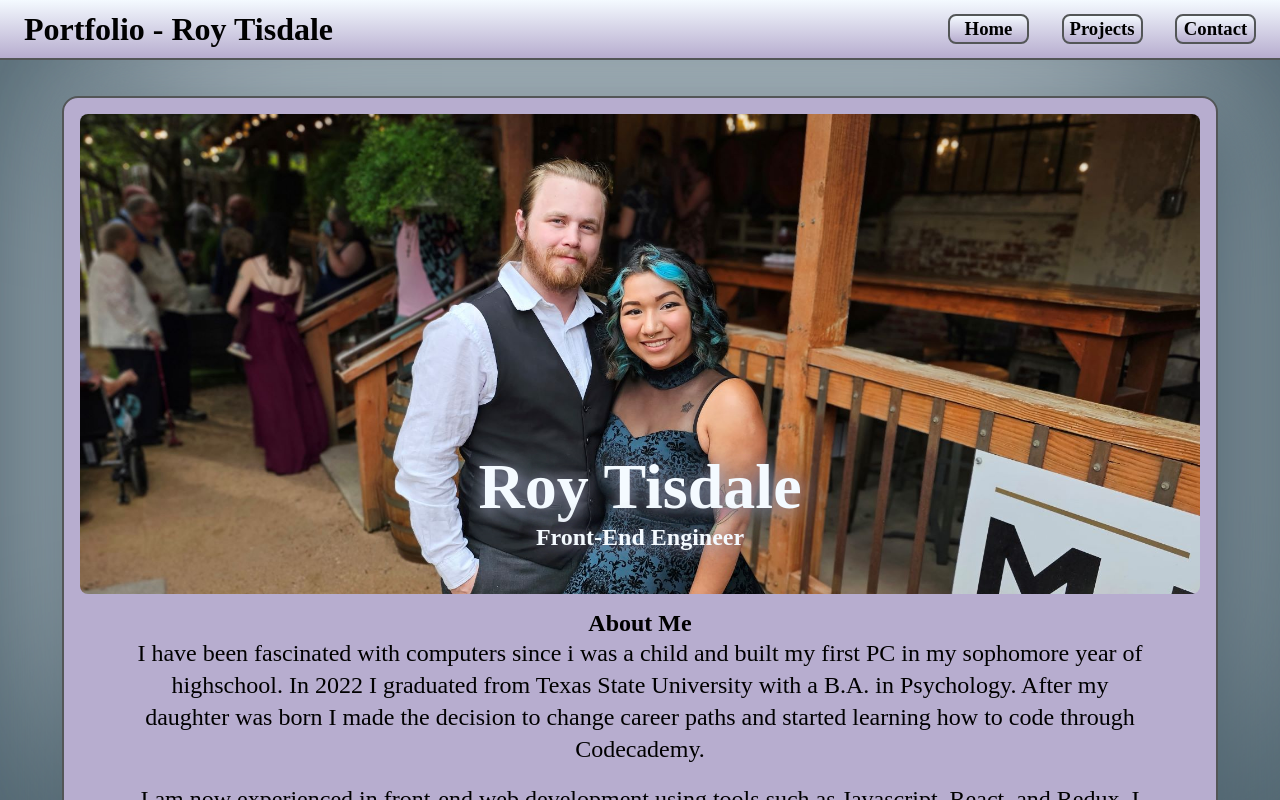
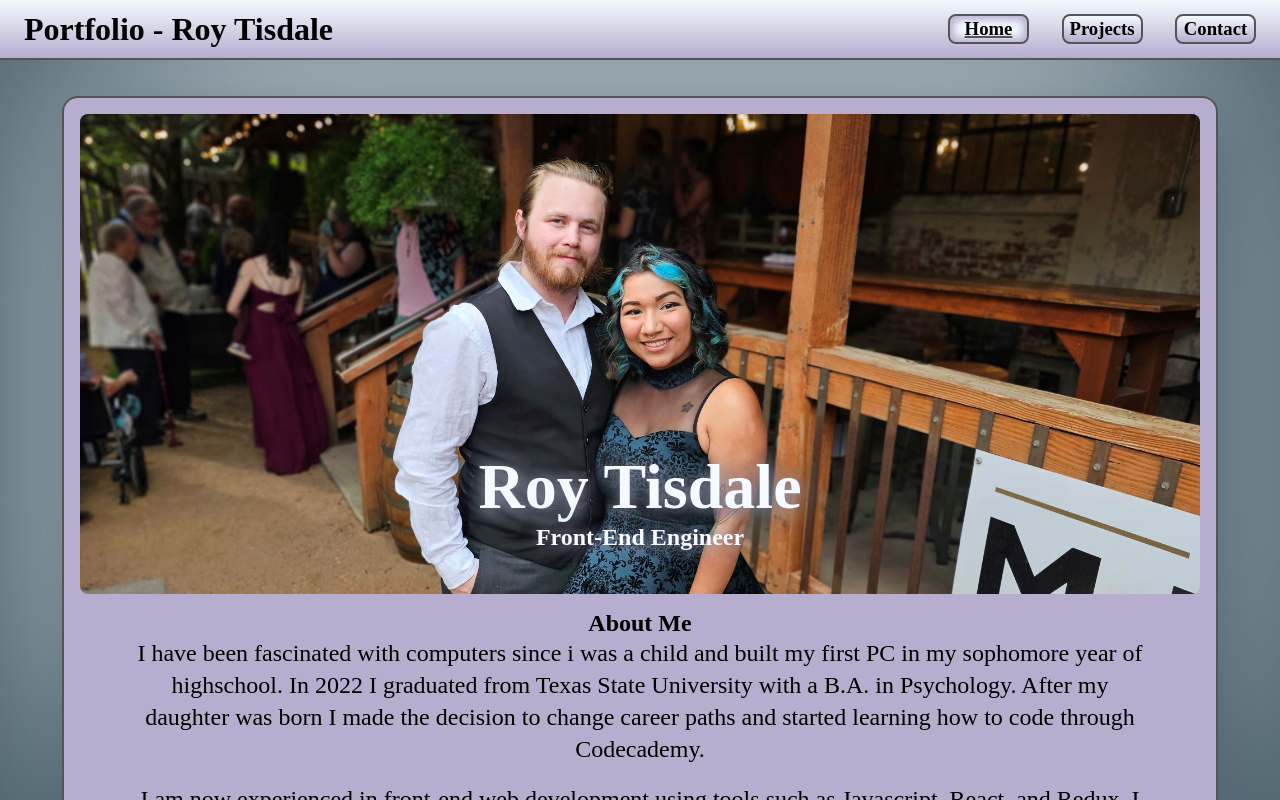
Before and after one commit to R0yalcomet/Portfolio2, a React (Create React App) app: page / in a window 1280 px wide. Built offline with nearby package versions, Linux system fonts and the light colour scheme.

Commit message:
"path-specific styling for nav buttons"

```diff
--- a/src/App/AppLayout.js
+++ b/src/App/AppLayout.js
@@ -1,15 +1,17 @@
 import React from "react";
-import { Outlet, Link } from "react-router-dom";
+import { Outlet, Link, useLocation } from "react-router-dom";
 
 const AppLayout = () => {
+    let location = useLocation();
+
     return (
         <div>
             <header>
                 <h1>Portfolio - Roy Tisdale</h1>
                 <nav>
-                    <Link className="navButton" to={"/"}><h3>Home</h3></Link>
-                    <Link className="navButton" to={"/projects"}><h3>Projects</h3></Link>
-                    <Link className="navButton" to={"/contact"}><h3>Contact</h3></Link>
+                    <Link className={location.pathname === "/" ? "currentPage navButton" : "navButton"} to={"/"}><h3>Home</h3></Link>
+                    <Link className={location.pathname === "/projects" ? "currentPage navButton" : "navButton"} to={"/projects"}><h3>Projects</h3></Link>
+                    <Link className={location.pathname === "/contact" ? "currentPage navButton" : "navButton"} to={"/contact"}><h3>Contact</h3></Link>
                 </nav>
             </header>
             <Outlet/>
--- a/src/index.css
+++ b/src/index.css
@@ -150,3 +150,9 @@ p {
 .navButton:active {
     box-shadow: inset #4F646F 0 0 1rem -.125rem;
 }
+
+.currentPage {
+    background: #F4FAFF;
+    box-shadow: inset #B7ADCF 0 0 .5rem .25rem;
+    text-decoration: underline #535657 .125rem;
+}
```
